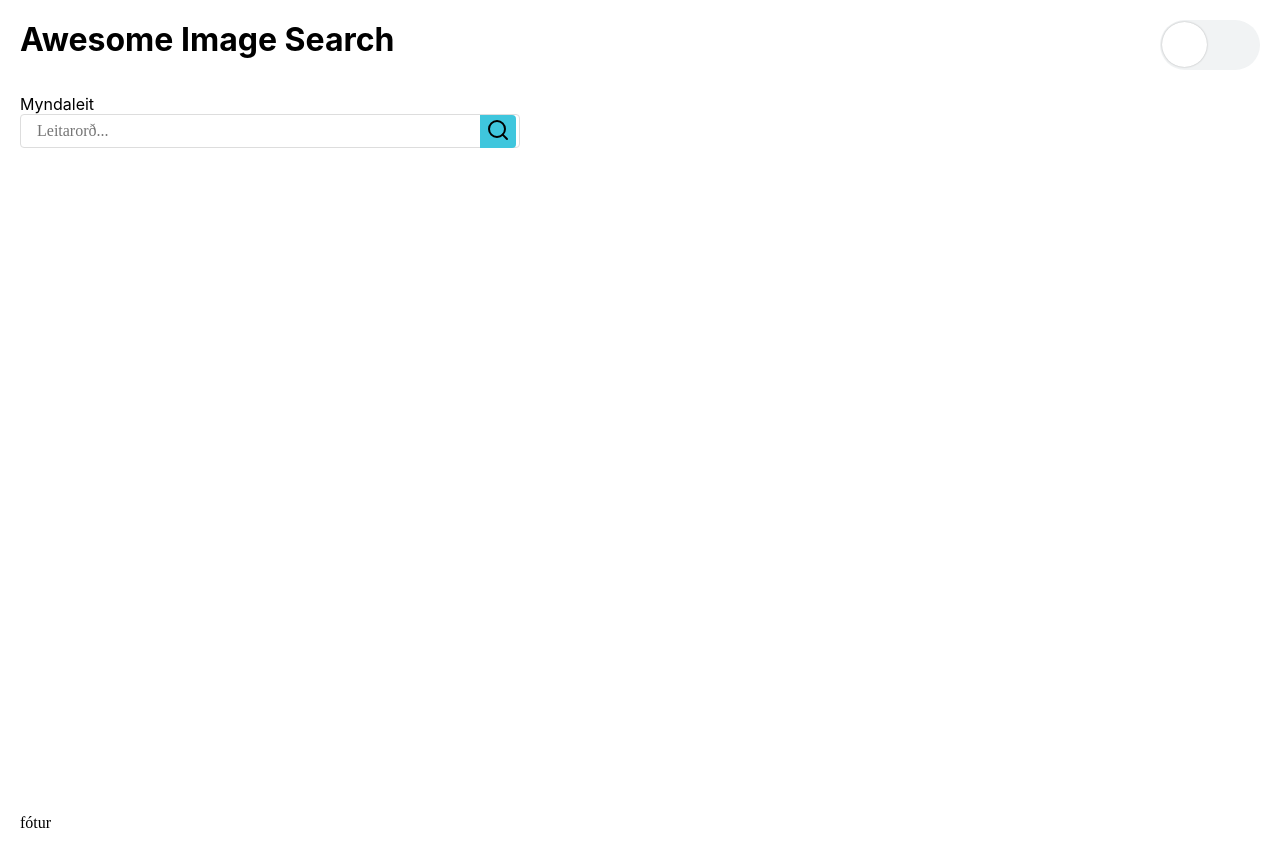
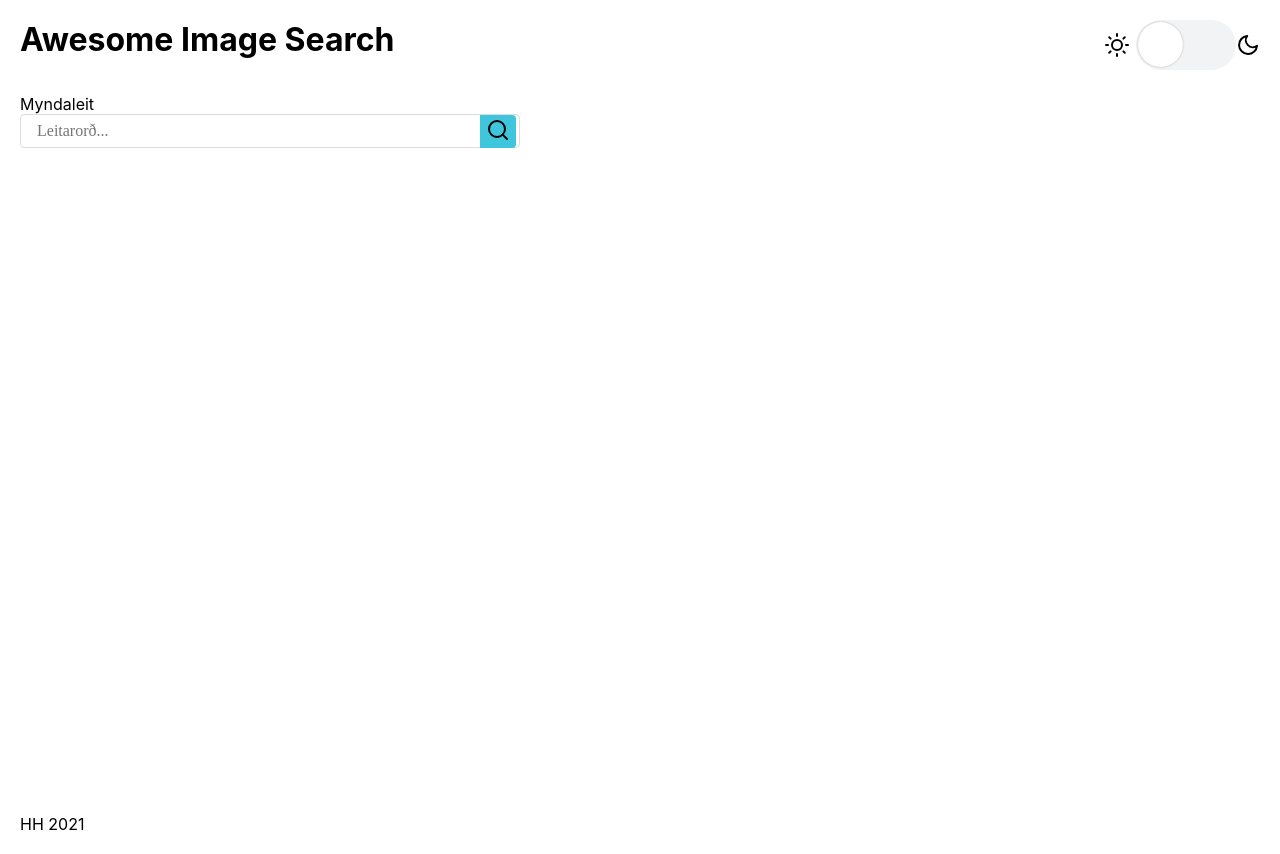
Before and after one commit to HelgiHe/awesome-image-search, a React (Vite) app: page / in a window 1280 px wide. Built offline with nearby package versions, Linux system fonts and the light colour scheme.

Commit message:
style a bit

```diff
--- a/src/App.tsx
+++ b/src/App.tsx
@@ -32,7 +32,7 @@ const App = () => {
       })();
     }
   }, [inView]);
-
+  console.log(inView);
   const changeTheme = () => {
     if (theme === "light") {
       setTheme("dark");
@@ -43,11 +43,15 @@ const App = () => {
 
   const onSearch = async (event) => {
     event.preventDefault();
-    setLoading(true);
-    const data = await fetchData(startIndex, searcTerm);
-    setResults(data.items);
-    setStartIndex(data.queries.nextPage[0].startIndex);
-    setLoading(false);
+    if (searcTerm.length >= 3) {
+      setLoading(true);
+      const data = await fetchData(startIndex, searcTerm);
+      if (data.searchInformation.totalResults > 0) {
+        setResults(data.items);
+        setStartIndex(data.queries.nextPage[0].startIndex);
+      }
+      setLoading(false);
+    }
   };
 
   return (
@@ -55,7 +59,7 @@ const App = () => {
       <GlobalStyle />
       <Header
         title="Awesome Image Search"
-        theme={theme}
+        selectedTheme={theme}
         handleToggle={() => changeTheme()}
       />
       <main>
@@ -69,7 +73,9 @@ const App = () => {
         <Results searchResults={results} />
         {loading ? <Loader /> : null}
       </main>
-      <footer ref={ref}>fótur</footer>
+      <footer>
+        <p>HH 2021</p>
+      </footer>
     </ThemeProvider>
   );
 };
--- a/src/components/Card.tsx
+++ b/src/components/Card.tsx
@@ -1,5 +1,6 @@
 import React from "react";
 import styled from "@emotion/styled";
+import { keyframes } from "@emotion/react";
 import { ExternalLink } from "react-feather";
 import { Link } from "./Link";
 
@@ -25,6 +26,14 @@ const Card = ({ imageUrl, externalLink, title }: CardProps) => {
   );
 };
 
+const reveal = keyframes`
+  0% {
+    opacity: 0;
+  }
+  100% {
+    opacity: 1;
+  }`;
+
 const CardContainer = styled.div`
   display: flex;
   flex-direction: column;
@@ -32,6 +41,7 @@ const CardContainer = styled.div`
   box-sizing: border-box;
   padding: ${({ theme }) => theme.spacing.single};
   width: 100%;
+  animation: ${reveal} 200ms ease-out;
   background-color: ${({ theme }) => theme.color.background};
   border: ${({ theme }) => `1px solid ${theme.color.border}`};
   border-radius: 4px;
@@ -42,7 +52,7 @@ const CardContainer = styled.div`
 
 const Title = styled.h2`
   font-size: 1.1em;
-  height: 2.4em;
+  height: 2.5em;
 `;
 
 const StyledImage = styled.img`
--- a/src/components/GlobalStyle.tsx
+++ b/src/components/GlobalStyle.tsx
@@ -21,6 +21,11 @@ const GlobalStyle = () => {
         }
         h1,
         h2,
+        h3,
+        h4,
+        h5,
+        h6,
+        p,
         label {
           margin: 0px;
           color: ${theme.color.text};
--- a/src/components/Header.tsx
+++ b/src/components/Header.tsx
@@ -1,12 +1,19 @@
 import React from "react";
 import styled from "@emotion/styled";
+import { Theme, useTheme } from "@emotion/react";
+import { Sun, Moon } from "react-feather";
 import { Switch } from "./Switch";
 
-const Header = ({ title, theme, handleToggle }) => {
+const Header = ({ title, selectedTheme, handleToggle }) => {
+  const theme: Theme = useTheme();
   return (
     <StyledHeader>
       <h1>{title}</h1>
-      <Switch isOn={theme === "dark"} handleToggle={handleToggle} />
+      <ThemeContainer>
+        <Sun color={theme.color.text} />
+        <Switch isOn={selectedTheme === "dark"} handleToggle={handleToggle} />
+        <Moon color={theme.color.text} />
+      </ThemeContainer>
     </StyledHeader>
   );
 };
@@ -17,4 +24,9 @@ const StyledHeader = styled.header`
   justify-content: space-between;
 `;
 
+const ThemeContainer = styled.div`
+  display: flex;
+  align-items: center;
+`;
+
 export { Header };
--- a/src/components/Results.tsx
+++ b/src/components/Results.tsx
@@ -3,6 +3,9 @@ import React from "react";
 import { Card } from "./Card";
 
 const Results = ({ searchResults }) => {
+  if (!searchResults.length) {
+    return null;
+  }
   return (
     <ResultsContainer>
       {searchResults.map((item) => (
```
